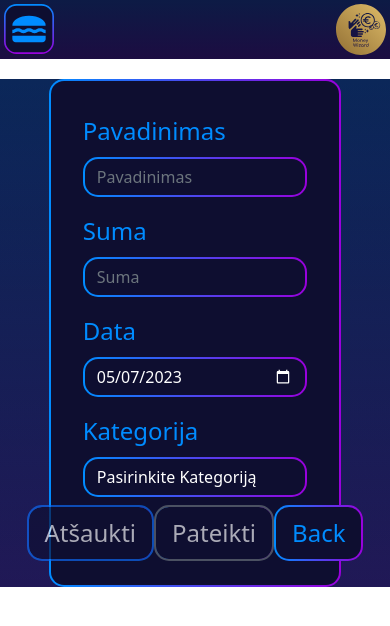
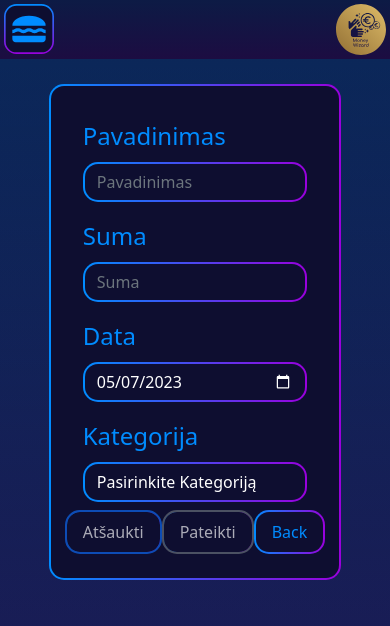
Before and after one commit to ZiGreed/P.B.A.A.SpringProject2023, a React (Vite) app: page /addIncomes in a window 390 px wide. Shown: the top 626 px of the page. Built offline with nearby package versions, Linux system fonts and the light colour scheme.

Commit message:
responsive buttons

```diff
--- a/src/components/AddIncomes.jsx
+++ b/src/components/AddIncomes.jsx
@@ -13,6 +13,8 @@ function AddIncomes() {
   const [submitted, setSubmitted] = useState(false);
   const navigate = useNavigate();
   return (
+    <>
+    {/* <div className="marginDiv"></div> */}
     <div className="incomes_expenses__background--color incomes_expenses-onMobile">
       <Formik
         initialValues={{
@@ -174,6 +176,7 @@ function AddIncomes() {
       </Formik>
 
     </div>
+    </>
   );
 }
 
--- a/src/components/AddIncomes.scss
+++ b/src/components/AddIncomes.scss
@@ -8,3 +8,8 @@ input.incomes_expensesFields.form-control {
     color: red;
     font-size: 0.9rem;
 }
+@media only screen and (max-width: 767px) {
+    .income_expensesBtn button {
+        font-size: 1.0rem !important;
+    }
+}
--- a/src/index.scss
+++ b/src/index.scss
@@ -98,14 +98,17 @@ main {
   width: 75%;
   font-size: 1.5rem;
   color: #008cff;
-  margin-top: 20px;
+  // margin-top: 20px;
+  // padding-top: 20px;
   margin-left: auto;
   margin-right: auto;
+  position: relative;
+  top: 25px;
 }
 
-.dashboard-background img {
-  width: 100%;
-}
+// .dashboard-background img {
+//   width: 100%;
+// }
 
 //ADDINCOMES IR ADDEXPENSES
 
@@ -115,6 +118,7 @@ main {
     #0e0e30;
     color: #008cff;
     width: 80%;
+    height: 100vh;
   }
 
     .income_expensesBtn, .MessageIncome {
@@ -137,6 +141,7 @@ main {
       padding: 0.5rem 1rem;
       cursor: pointer;
     }
+
 
     .income_expensesBtn button:hover {
       background: linear-gradient(270deg, #9900dd 0%, #008cff 100%);
```
